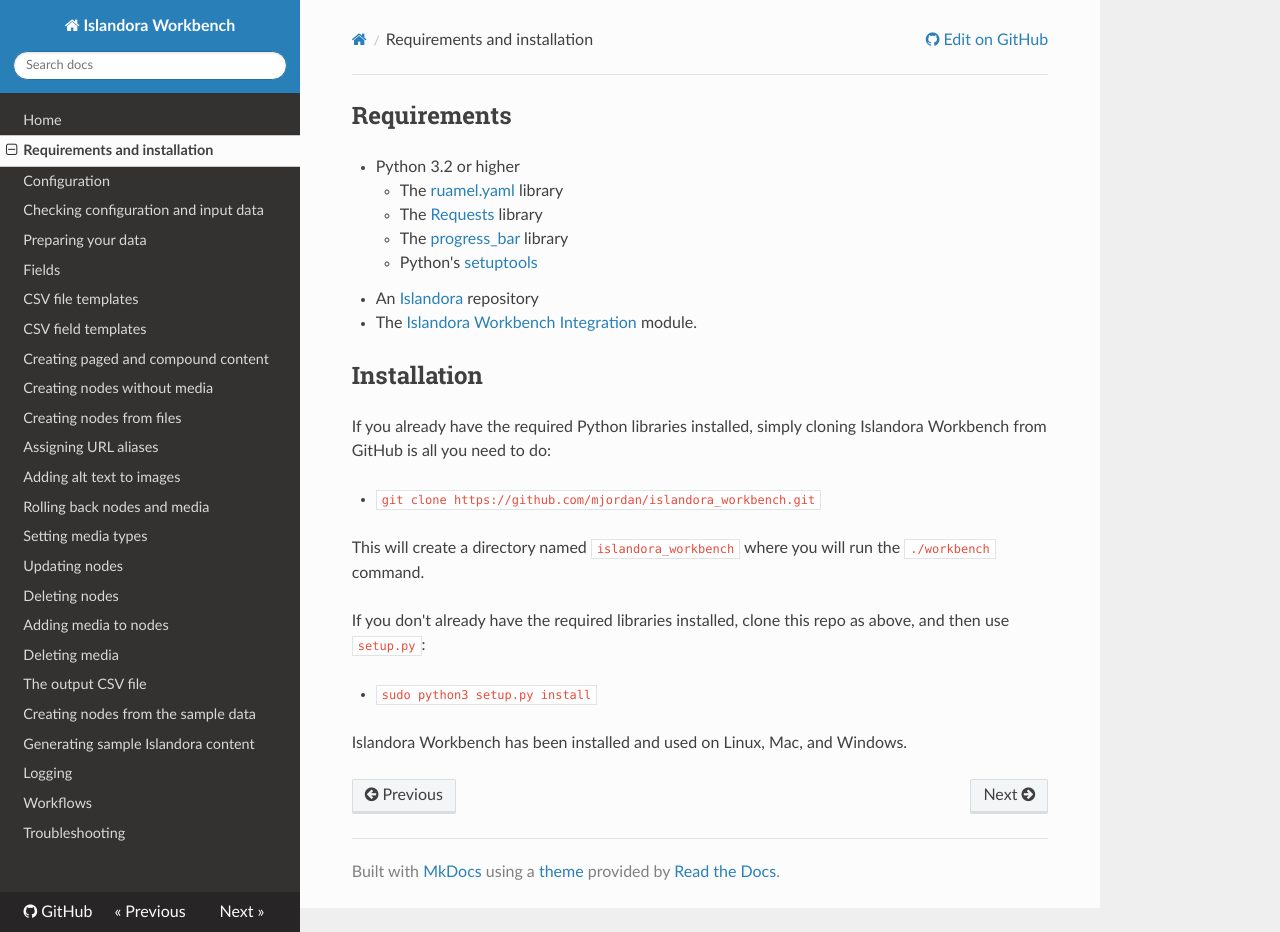
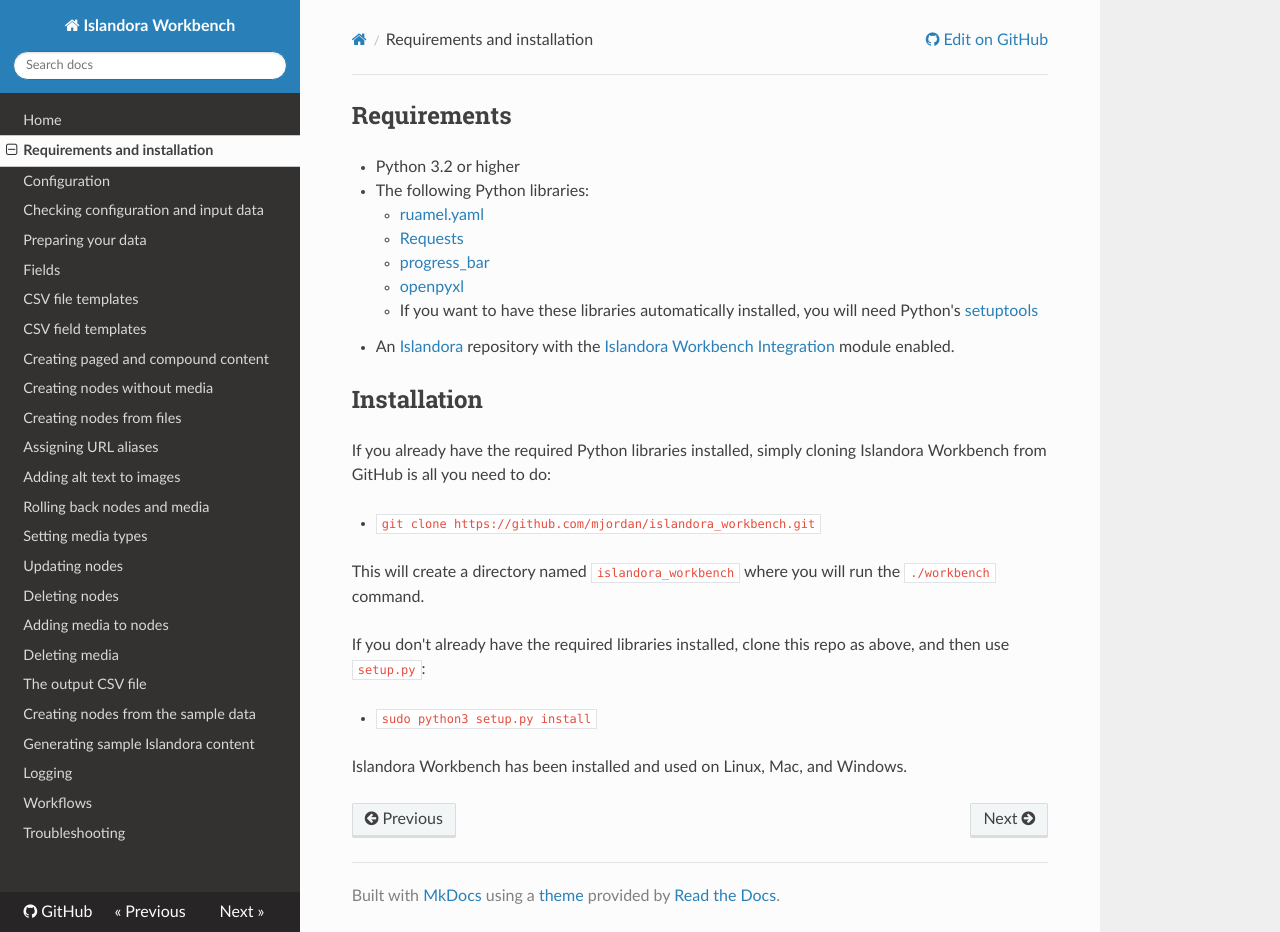
Before and after one commit to mjordan/islandora_workbench_docs, an MkDocs documentation site: the page built from docs/installation.md, in a window 1280 px wide and 932 px high. Built offline with MkDocs 1.6.1, drawn with Linux system fonts in a browser that asks for light colours; nearby versions of some CDN libraries; old or Windows-style settings are respelled for this version of MkDocs.

```diff
--- a/docs/installation.md
+++ b/docs/installation.md
@@ -1,12 +1,13 @@
 ## Requirements
 
 * Python 3.2 or higher
-    * The [ruamel.yaml](https://yaml.readthedocs.io/en/latest/index.html) library
-    * The [Requests](https://2.python-requests.org/en/master/) library
-    * The [progress_bar](https://pypi.org/project/progress_bar/) library
-    * Python's [setuptools](https://pypi.org/project/setuptools/)
-* An [Islandora](https://islandora.ca/) repository
-* The [Islandora Workbench Integration](https://github.com/mjordan/islandora_workbench_integration) module.
+* The following Python libraries:
+    * [ruamel.yaml](https://yaml.readthedocs.io/en/latest/index.html)
+    * [Requests](https://2.python-requests.org/en/master/)
+    * [progress_bar](https://pypi.org/project/progress_bar/)
+    * [openpyxl](https://pypi.org/project/openpyxl/)
+    * If you want to have these libraries automatically installed, you will need Python's [setuptools](https://pypi.org/project/setuptools/)
+* An [Islandora](https://islandora.ca/) repository with the [Islandora Workbench Integration](https://github.com/mjordan/islandora_workbench_integration) module enabled.
 
 ## Installation
 
```
Also changed, not shown: docs/configuration.md (+3 -3 lines), docs/logging.md (+3 -0 lines), site/check/index.html, site/configuration/index.html, site/index.html, site/sitemap.xml.
